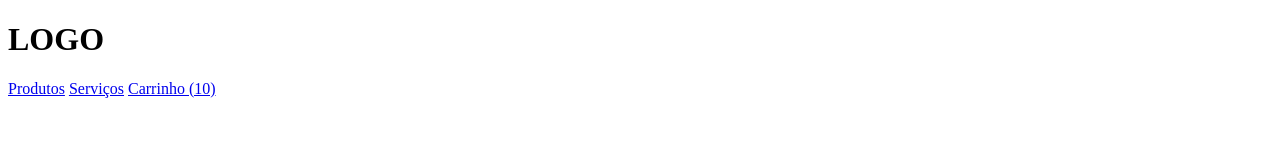
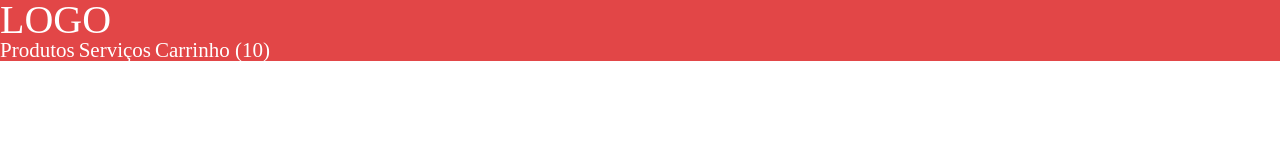
Before and after one commit to rodrigofelix12/loja-fone, a plain HTML site: page index.html in a window 1280 px wide. Drawn offline with Linux system fonts and the light colour scheme.

Commit message:
[002] - Desafio Básico

```diff
--- /dev/null
+++ b/header.css
@@ -0,0 +1,17 @@
+header {
+    background-color: #e24647;
+}
+
+h1,
+a {
+    color: #fff;
+}
+
+h1 {
+    font-size: 40px;
+}
+
+a {
+    text-decoration: none;
+    font-size: 21px;
+}
--- a/index.html
+++ b/index.html
@@ -2,6 +2,8 @@
     <head>
         <meta charset="utf-8" />
         <title>Loja de Fone</title>
+        <link rel="stylesheet" href="reset.css">
+        <link rel="stylesheet" href="header.css">
     </head>
 
     <body>
--- /dev/null
+++ b/reset.css
@@ -0,0 +1,48 @@
+/* http://meyerweb.com/eric/tools/css/reset/
+   v2.0 | 20110126
+   License: none (public domain)
+*/
+
+html, body, div, span, applet, object, iframe,
+h1, h2, h3, h4, h5, h6, p, blockquote, pre,
+a, abbr, acronym, address, big, cite, code,
+del, dfn, em, img, ins, kbd, q, s, samp,
+small, strike, strong, sub, sup, tt, var,
+b, u, i, center,
+dl, dt, dd, ol, ul, li,
+fieldset, form, label, legend,
+table, caption, tbody, tfoot, thead, tr, th, td,
+article, aside, canvas, details, embed,
+figure, figcaption, footer, header, hgroup,
+menu, nav, output, ruby, section, summary,
+time, mark, audio, video {
+	margin: 0;
+	padding: 0;
+	border: 0;
+	font-size: 100%;
+	font: inherit;
+	vertical-align: baseline;
+}
+/* HTML5 display-role reset for older browsers */
+article, aside, details, figcaption, figure,
+footer, header, hgroup, menu, nav, section {
+	display: block;
+}
+body {
+	line-height: 1;
+}
+ol, ul {
+	list-style: none;
+}
+blockquote, q {
+	quotes: none;
+}
+blockquote:before, blockquote:after,
+q:before, q:after {
+	content: '';
+	content: none;
+}
+table {
+	border-collapse: collapse;
+	border-spacing: 0;
+}
```
Also changed, not shown: 1 other file.
